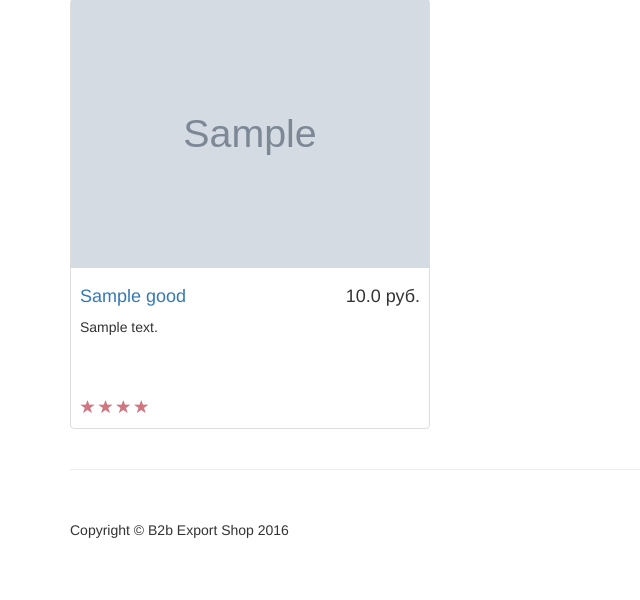
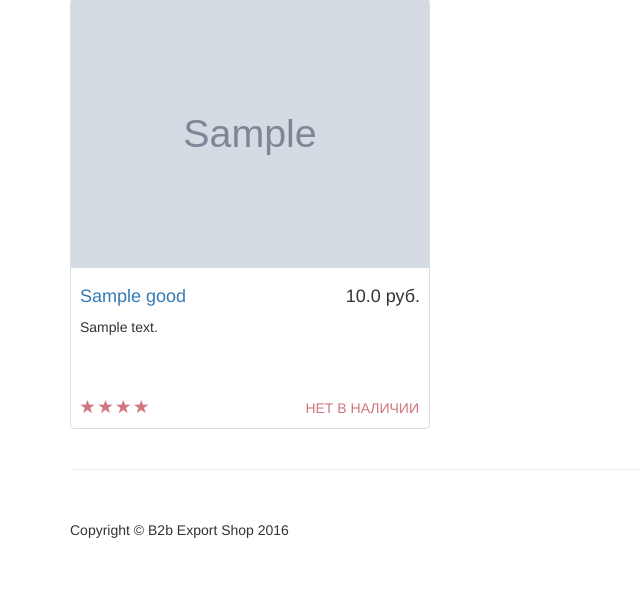
Before and after one commit to DanteOnline/b2b-export-test, a Django app: page / in a window 1280 px wide. Shown: the part 224-824 px from the top of the page, without its empty margins (0-640 px from the left). Run offline with Django 3.2, Linux system fonts and the light colour scheme; tables that the repository leaves empty hold one stand-in row (values such as "Sample post"); grey boxes marked "Sample" are stand-in pictures; some libraries are stand-ins or nearby versions.

Commit message:
not in_stock in template

```diff
--- a/b2b_export_shop/templates/generic/good_list.html
+++ b/b2b_export_shop/templates/generic/good_list.html
@@ -13,7 +13,11 @@
                             <p>{{object.description}}</p>
                         </div>
                         <div class="ratings">
-                            <p class="pull-right"></p>
+                            <p class="pull-right">
+                                {% if not object.in_stock %}
+                                    НЕТ В НАЛИЧИИ
+                                {% endif %}
+                            </p>
                             <p>
                                 {% for i in object.rating|times %}
                                     <span class="glyphicon glyphicon-star"></span>
```
